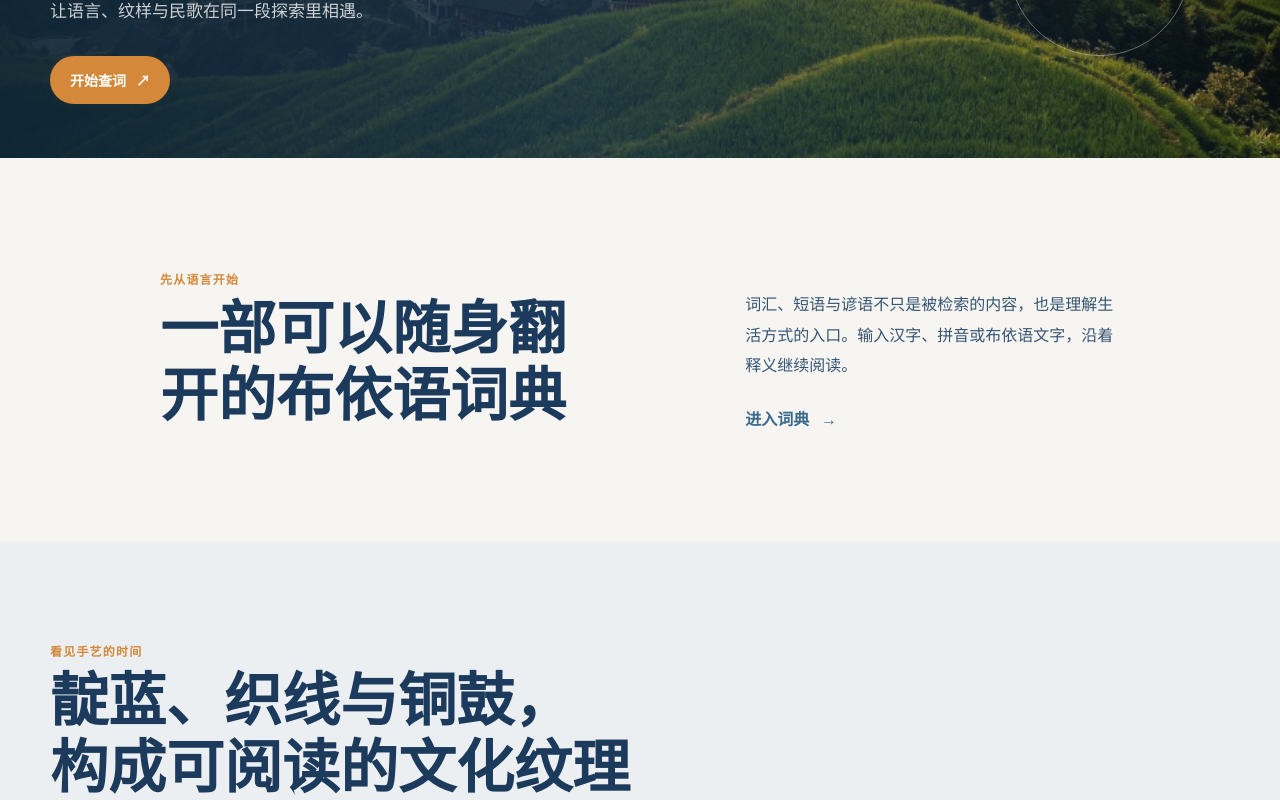
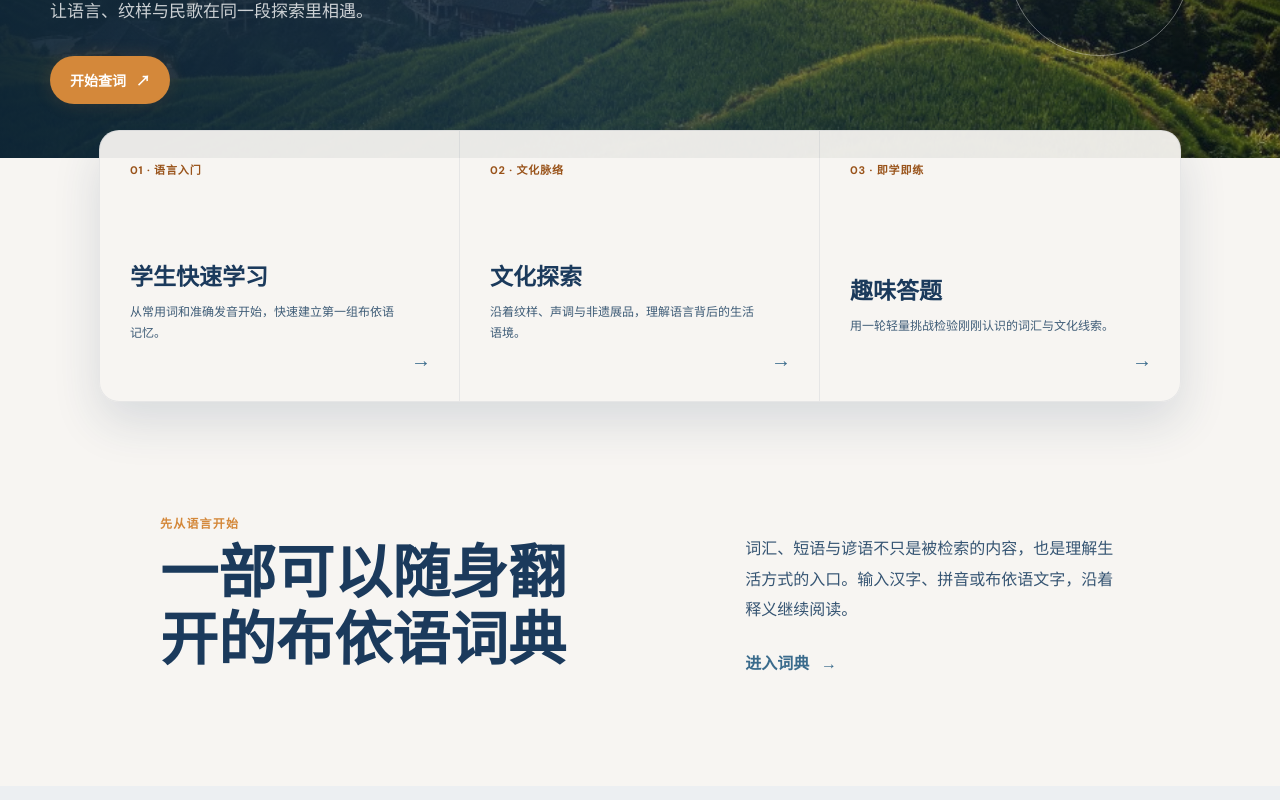
Before and after one commit to guanshiqin99-spec/buyiweb, a Vue app in the folder buyi-dictionary-vue/: page / in a window 1280 px wide. Shown: the part 720-1520 px from the top of the page. Built offline with nearby package versions, Linux system fonts and the light colour scheme.

Commit message:
实现 P2-3 首页场景化入口

```diff
--- a/buyi-dictionary-vue/src/views/Home.vue
+++ b/buyi-dictionary-vue/src/views/Home.vue
@@ -81,6 +81,27 @@ onUnmounted(() => {
       <div class="museum-hero__caption">以声音留存记忆，以查询连接日常。</div>
     </section>
 
+    <section class="scene-entries reveal-target" data-nav-tone="light" aria-label="按场景开始学习">
+      <RouterLink to="/dictionary" class="scene-entry">
+        <span>01 · 语言入门</span>
+        <strong>学生快速学习</strong>
+        <p>从常用词和准确发音开始，快速建立第一组布依语记忆。</p>
+        <b aria-hidden="true">→</b>
+      </RouterLink>
+      <RouterLink to="/culture" class="scene-entry">
+        <span>02 · 文化脉络</span>
+        <strong>文化探索</strong>
+        <p>沿着纹样、声调与非遗展品，理解语言背后的生活语境。</p>
+        <b aria-hidden="true">→</b>
+      </RouterLink>
+      <RouterLink to="/quiz" class="scene-entry">
+        <span>03 · 即学即练</span>
+        <strong>趣味答题</strong>
+        <p>用一轮轻量挑战检验刚刚认识的词汇与文化线索。</p>
+        <b aria-hidden="true">→</b>
+      </RouterLink>
+    </section>
+
     <section class="language-exhibit reveal-target" data-nav-tone="light" aria-labelledby="language-title">
       <header>
         <p>先从语言开始</p>
@@ -162,6 +183,16 @@ onUnmounted(() => {
 .museum-hero__content, .museum-hero__caption { position: relative; z-index: 1; }.museum-hero__content { max-width: 700px; }.museum-hero__content p, .section-heading p, .language-exhibit header p, .sound-exhibit p, .participation-exhibit > div > p, .closing-exhibit > p { margin: 0; color: var(--c-accent); font-size: 12px; font-weight: 700; letter-spacing: .1em; }
 .museum-hero h1 { margin: 16px 0; font: 600 clamp(48px, 8vw, 92px) / .96 var(--font-serif); letter-spacing: -.04em; text-wrap: balance; }.museum-hero__content > span { display: block; max-width: 33ch; color: var(--c-white-78); font-size: 17px; line-height: 1.7; }.museum-hero__caption { max-width: 17ch; color: var(--c-white-65); font-size: 13px; line-height: 1.7; }
 .primary-action, .light-action, .outline-action { position: relative; display: inline-flex; align-items: center; gap: 10px; margin-top: 30px; padding: 13px 19px; border: 1px solid transparent; border-radius: 999px; text-decoration: none; cursor: pointer; font: 700 14px var(--font-sans); -webkit-appearance: none; appearance: none; transition: transform var(--duration-fast) var(--ease-out-quart), filter var(--duration-fast) var(--ease-out-quart), box-shadow var(--duration-fast) var(--ease-out-quart), background var(--duration-fast) var(--ease-out-quart); }.primary-action { color: var(--c-white); background: var(--c-accent); }.primary-action:hover, .light-action:hover { transform: translateY(-2px); filter: brightness(1.04); box-shadow: var(--shadow-md); }.primary-action:active, .light-action:active, .outline-action:active { transform: scale(.98); }.primary-action:focus-visible, .light-action:focus-visible, .outline-action:focus-visible { outline: 2px solid var(--c-focus); outline-offset: 3px; }
+.scene-entries { position: relative; z-index: 2; display: grid; grid-template-columns: repeat(3, minmax(0, 1fr)); width: min(1080px, calc(100% - 48px)); margin: -28px auto 0; border: 1px solid var(--c-divider); border-radius: 20px; background: color-mix(in srgb, var(--background) 94%, transparent); box-shadow: var(--shadow-lg); overflow: hidden; }
+.scene-entry { position: relative; display: grid; min-height: 210px; padding: 30px; border-right: 1px solid var(--c-divider); color: var(--c-text); text-decoration: none; transition: background var(--duration-fast) var(--ease-out-quart), transform var(--duration-fast) var(--ease-out-quart); }
+.scene-entry:last-child { border-right: 0; }
+.scene-entry > span { color: var(--c-accent-text); font-size: 11px; font-weight: 700; letter-spacing: .08em; }
+.scene-entry > strong { align-self: end; margin-top: 28px; font: 600 23px var(--font-serif); }
+.scene-entry > p { margin: 10px 28px 0 0; color: var(--c-text-60); font-size: 12px; line-height: 1.75; }
+.scene-entry > b { position: absolute; right: 28px; bottom: 28px; color: var(--c-brand); font-size: 20px; transition: transform var(--duration-fast) var(--ease-out-quart); }
+.scene-entry:hover { z-index: 1; background: var(--c-brand-06); transform: translateY(-4px); }
+.scene-entry:hover > b { transform: translateX(4px); }
+.scene-entry:focus-visible { z-index: 2; outline: 2px solid var(--c-focus); outline-offset: -4px; }
 .language-exhibit, .participation-exhibit { display: grid; grid-template-columns: minmax(0, 1fr) minmax(300px, .82fr); gap: clamp(42px, 10vw, 150px); width: min(960px, calc(100% - 48px)); margin: 0 auto; padding: 112px 0; }.language-exhibit h2, .section-heading h2, .participation-exhibit h2, .closing-exhibit h2 { margin: 9px 0 0; font: 600 clamp(32px, 5vw, 58px) / 1.15 var(--font-serif); text-wrap: balance; }.language-exhibit__body { display: grid; align-content: end; gap: 25px; }.language-exhibit__body p { max-width: 42ch; margin: 0; color: var(--c-text-70); line-height: 1.9; }.text-link, .participation-exhibit a { color: var(--c-brand); font-weight: 700; text-decoration: none; }.text-link span { margin-left: 8px; }
 .craft-exhibit { padding: 100px max(24px, calc((100vw - 1180px) / 2)); background: var(--c-bg-silver); }.section-heading { max-width: 700px; }.craft-exhibit__images { display: grid; grid-template-columns: 1.15fr .85fr .85fr; gap: 18px; margin-top: 46px; }.craft-exhibit figure { margin: 0; }.craft-exhibit figure:nth-child(2) { margin-top: 58px; }.craft-exhibit figure:nth-child(3) { margin-top: 118px; }.craft-exhibit img { display: block; width: 100%; aspect-ratio: 3 / 4; object-fit: cover; }.craft-exhibit figure:first-child img { aspect-ratio: 4 / 5; }.craft-exhibit figcaption { margin-top: 12px; color: var(--c-text-70); font-size: 13px; line-height: 1.55; }.outline-action { border-color: var(--c-brand-40); color: var(--c-brand); background: transparent; }.outline-action:hover { background: var(--c-brand-06); }
 .sound-exhibit { position: relative; display: grid; place-items: center start; min-height: 630px; padding: 80px max(24px, calc((100vw - 1180px) / 2)); color: var(--c-white); overflow: hidden; }.sound-exhibit::before { position: absolute; inset: 0; background: linear-gradient(90deg, rgba(13,37,56,.95), rgba(13,37,56,.68)), var(--sound-image) center / cover; content: ''; }.sound-exhibit > div { position: relative; z-index: 1; max-width: 620px; }.sound-exhibit h2 { margin: 12px 0; font: 600 clamp(42px, 7vw, 74px) / 1 var(--font-serif); text-wrap: balance; }.sound-exhibit span { color: var(--c-white-78); font-size: 16px; line-height: 1.7; }.light-action { color: var(--c-brand); background: var(--c-white); }
@@ -185,7 +216,7 @@ onUnmounted(() => {
   from { opacity: .25; transform: translateY(22px); }
   to { opacity: 1; transform: translateY(0); }
 }
-@media (max-width: 760px) { .museum-hero { align-items: end; min-height: min(640px, 82svh); padding-top: 104px; padding-bottom: 48px; }.museum-hero__caption { display: none; }.language-exhibit, .participation-exhibit { grid-template-columns: 1fr; padding: 72px 0; }.craft-exhibit { padding-top: 72px; padding-bottom: 72px; }.craft-exhibit__images { grid-template-columns: 1fr; gap: 30px; }.craft-exhibit figure:nth-child(2), .craft-exhibit figure:nth-child(3) { margin-top: 0; }.craft-exhibit img, .craft-exhibit figure:first-child img { aspect-ratio: 16 / 10; }.sound-exhibit { min-height: 510px; }.museum-hero h1 { font-size: clamp(45px, 13vw, 70px); } }
+@media (max-width: 760px) { .museum-hero { align-items: end; min-height: min(640px, 82svh); padding-top: 104px; padding-bottom: 48px; }.museum-hero__caption { display: none; }.scene-entries { grid-template-columns: 1fr; margin-top: -18px; border-radius: 16px; }.scene-entry { min-height: 168px; border-right: 0; border-bottom: 1px solid var(--c-divider); }.scene-entry:last-child { border-bottom: 0; }.language-exhibit, .participation-exhibit { grid-template-columns: 1fr; padding: 72px 0; }.craft-exhibit { padding-top: 72px; padding-bottom: 72px; }.craft-exhibit__images { grid-template-columns: 1fr; gap: 30px; }.craft-exhibit figure:nth-child(2), .craft-exhibit figure:nth-child(3) { margin-top: 0; }.craft-exhibit img, .craft-exhibit figure:first-child img { aspect-ratio: 16 / 10; }.sound-exhibit { min-height: 510px; }.museum-hero h1 { font-size: clamp(45px, 13vw, 70px); } }
 /* 跳转按钮呼吸动效：伪元素向外柔和发光，强度随呼吸缓慢起伏 */
 .primary-action::after, .light-action::after, .outline-action::after {
   content: '';
```
